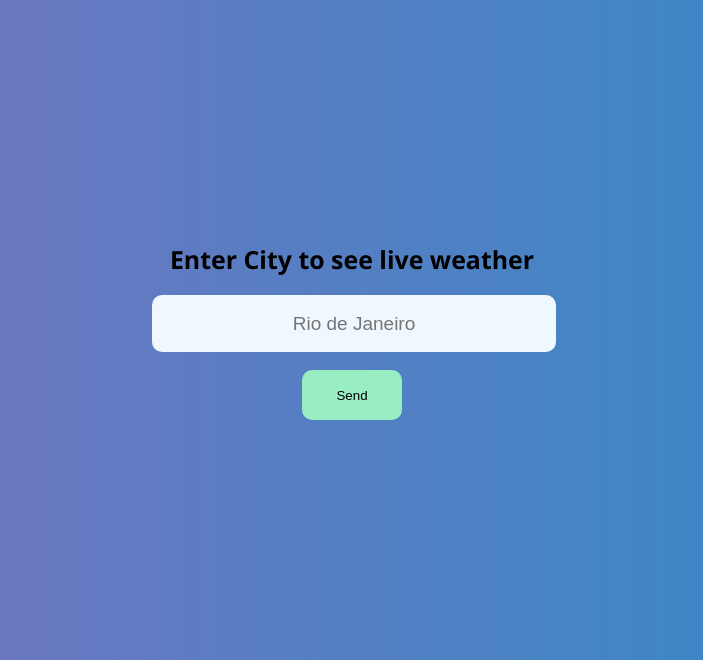
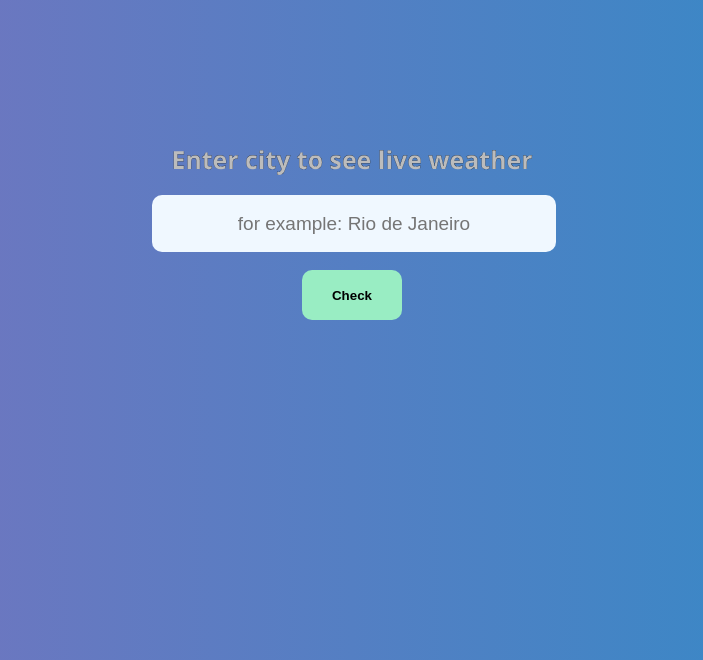
Before and after one commit to dani37x/Weather-App, a Flask app: page / in a window 1280 px wide. Shown: the top 660 px of the page, without its empty margins (288-991 px from the left). Run offline with Flask 2, Linux system fonts and the light colour scheme; parts of the project's set-up code (start-up, migrations or seed data) failed here and were passed over.

Commit message:
cosmetics changes

```diff
--- a/myproject/project_files/form.py
+++ b/myproject/project_files/form.py
@@ -5,4 +5,4 @@ from wtforms.validators import DataRequired, Length
 
 class City(FlaskForm):
   name = StringField('City name', validators=[DataRequired(), Length(max=30)])
-  submit = SubmitField('Send')
+  submit = SubmitField('Check')
--- a/myproject/project_files/static/css/form.css
+++ b/myproject/project_files/static/css/form.css
@@ -7,7 +7,7 @@ body {
 #wrapper{
 
     width: 400px;
-    margin: 200px auto;
+    margin: 100px auto;
 }
 
 div {
@@ -45,6 +45,8 @@ div {
     border: none;
     text-align: center;
     font-size: 30px;
+    color: rgb(188, 188, 188);
+    -webkit-text-stroke: 0.2px black;
 }
 
 .button{
@@ -57,6 +59,7 @@ div {
     border: none;
     border-radius: 10px;
     background-color: #99edc3;
+    font-weight: 600;
 }
 
 form {
--- a/myproject/project_files/templates/form.html
+++ b/myproject/project_files/templates/form.html
@@ -12,11 +12,11 @@
 	<div id="wrapper">
         <div class="card">
             <span class="city">
-                <h5> Enter City to see live weather </h5>
+                <h5> Enter city to see live weather </h5>
             </span>
             <form method="post" action=''>
                 {{ form.csrf_token }}
-                {{form.name(class="formula", placeholder="Rio de Janeiro")}}
+                {{form.name(class="formula", placeholder="for example: Rio de Janeiro")}}
                 {{form.submit(class="button")}}
             </form>
         </div>
```
